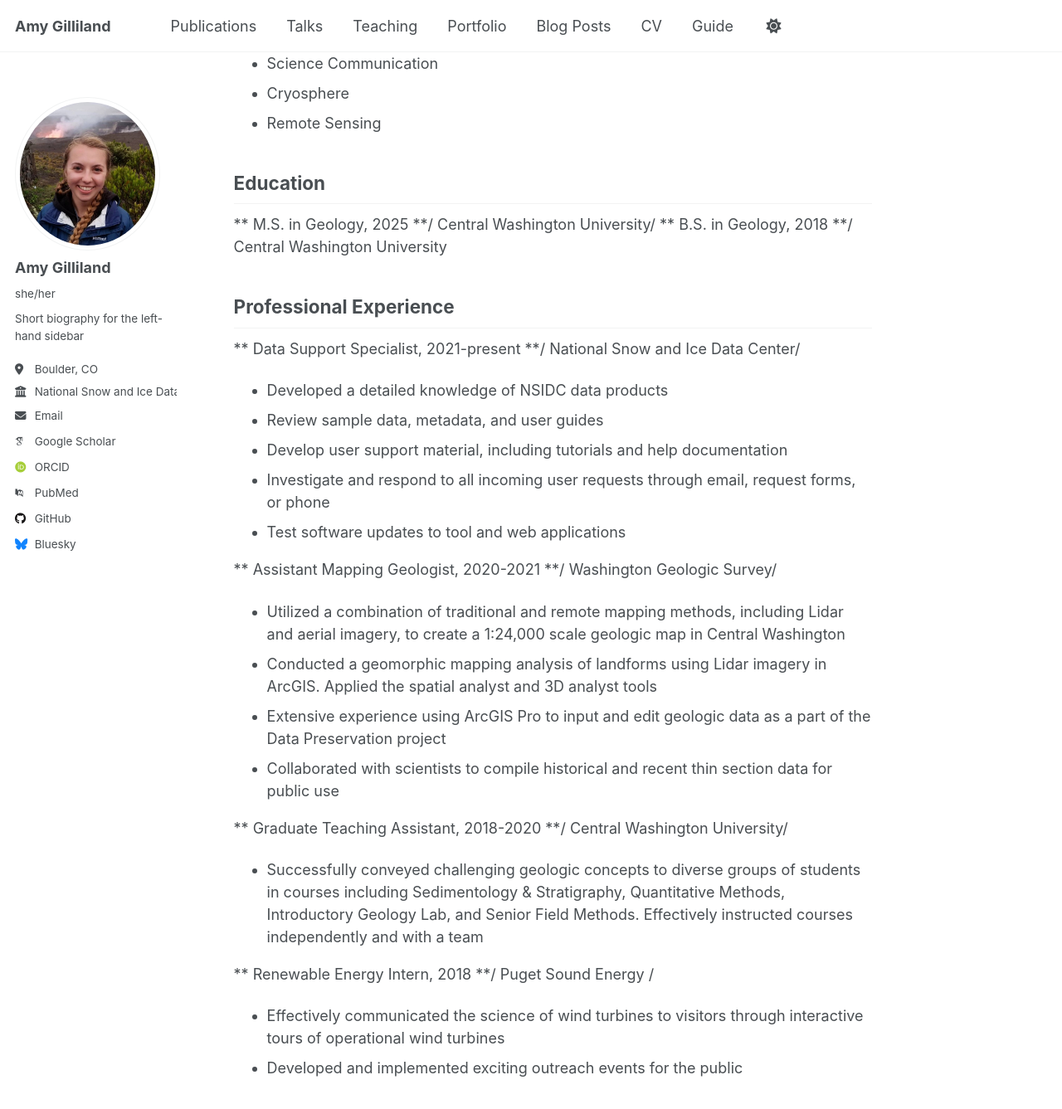
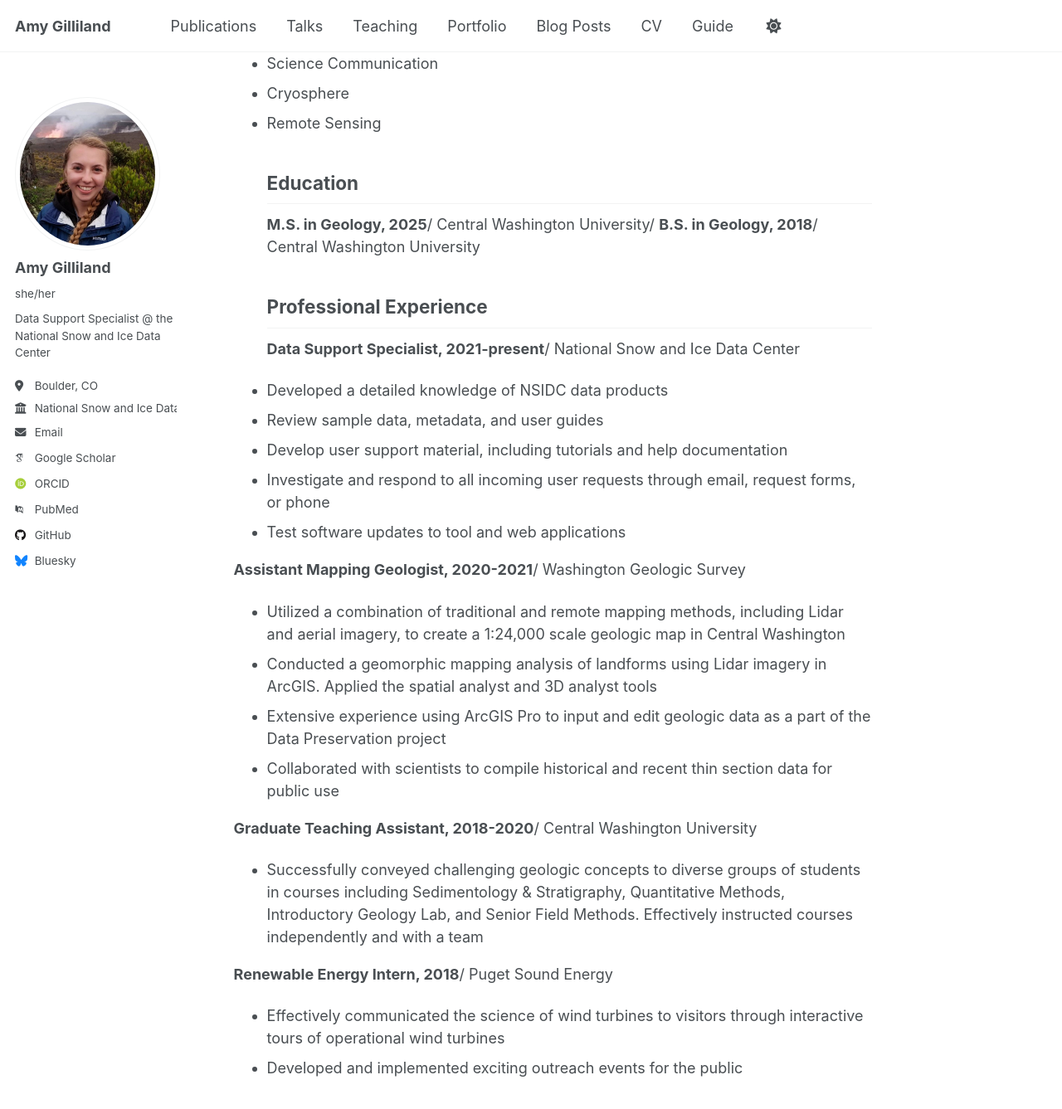
Before and after one commit to gillilanda/gillilanda.github.io, a Jekyll site: the page built from _pages/about.md, in a window 1280 px wide and 1400 px high, scrolled down 708 px. Shown: the top 1337 px of the window at 83% size. Built offline with Jekyll 4.4.1, drawn with Linux system fonts in a browser that asks for light colours; some web fonts are replaced; a script that is not in the unit is left out.

Commit message:
Update about section

```diff
--- a/_config.yml
+++ b/_config.yml
@@ -25,7 +25,7 @@
   avatar           : "profile.jpeg"
   name             : "Amy Gilliland"
   pronouns         : "she/her"
-  bio              : "Short biography for the left-hand sidebar"
+  bio              : "Data Support Specialist @ the National Snow and Ice Data Center"
   location         : "Boulder, CO"
   employer         : "National Snow and Ice Data Center"
   uri              : # URL
--- a/_pages/about.md
+++ b/_pages/about.md
@@ -16,34 +16,32 @@
 -	Science Communication
 -	Cryosphere
 -	Remote Sensing
-
 ## Education
-** M.S. in Geology, 2025 **/
+**M.S. in Geology, 2025**/
 Central Washington University/
-** B.S. in Geology, 2018 **/
+**B.S. in Geology, 2018**/
 Central Washington University
-
 ## Professional Experience
-** Data Support Specialist, 2021-present **/
-National Snow and Ice Data Center/
+**Data Support Specialist, 2021-present**/
+National Snow and Ice Data Center
 -	Developed a detailed knowledge of NSIDC data products
 -	Review sample data, metadata, and user guides
 -	Develop user support material, including tutorials and help documentation
 -	Investigate and respond to all incoming user requests through email, request forms, or phone
 -	Test software updates to tool and web applications
 
-** Assistant Mapping Geologist, 2020-2021 **/
-Washington Geologic Survey/
+**Assistant Mapping Geologist, 2020-2021**/
+Washington Geologic Survey
 -	Utilized a combination of traditional and remote mapping methods, including Lidar and aerial imagery, to create a 1:24,000 scale geologic map in Central Washington
 -	Conducted a geomorphic mapping analysis of landforms using Lidar imagery in ArcGIS. Applied the spatial analyst and 3D analyst tools
 -	Extensive experience using ArcGIS Pro to input and edit geologic data as a part of the Data Preservation project
 -	Collaborated with scientists to compile historical and recent thin section data for public use
 
-** Graduate Teaching Assistant, 2018-2020 **/
-Central Washington University/
+**Graduate Teaching Assistant, 2018-2020**/
+Central Washington University
 -	Successfully conveyed challenging geologic concepts to diverse groups of students in courses including Sedimentology & Stratigraphy, Quantitative Methods, Introductory Geology Lab, and Senior Field Methods. Effectively instructed courses independently and with a team
 
-** Renewable Energy Intern, 2018 **/
-Puget Sound Energy /
+**Renewable Energy Intern, 2018**/
+Puget Sound Energy
 -	Effectively communicated the science of wind turbines to visitors through interactive tours of operational wind turbines
 -	Developed and implemented exciting outreach events for the public
```
